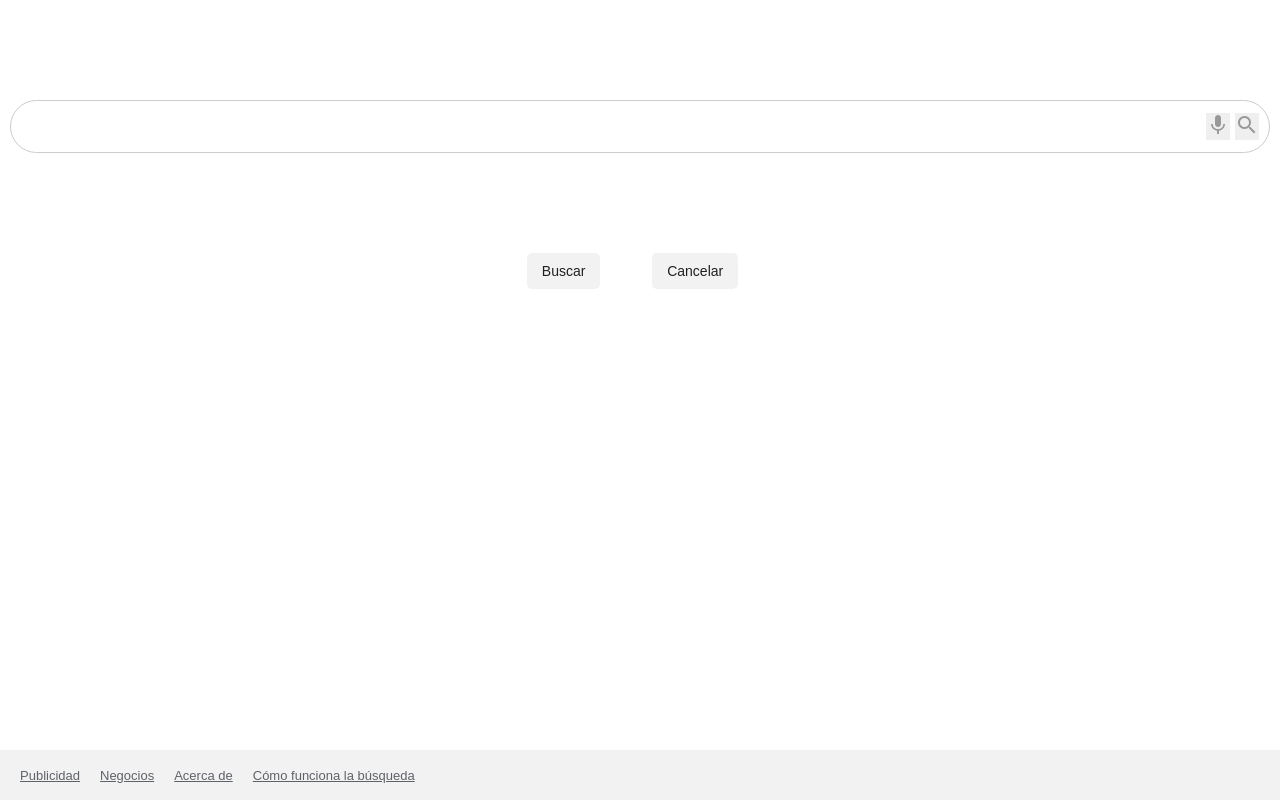
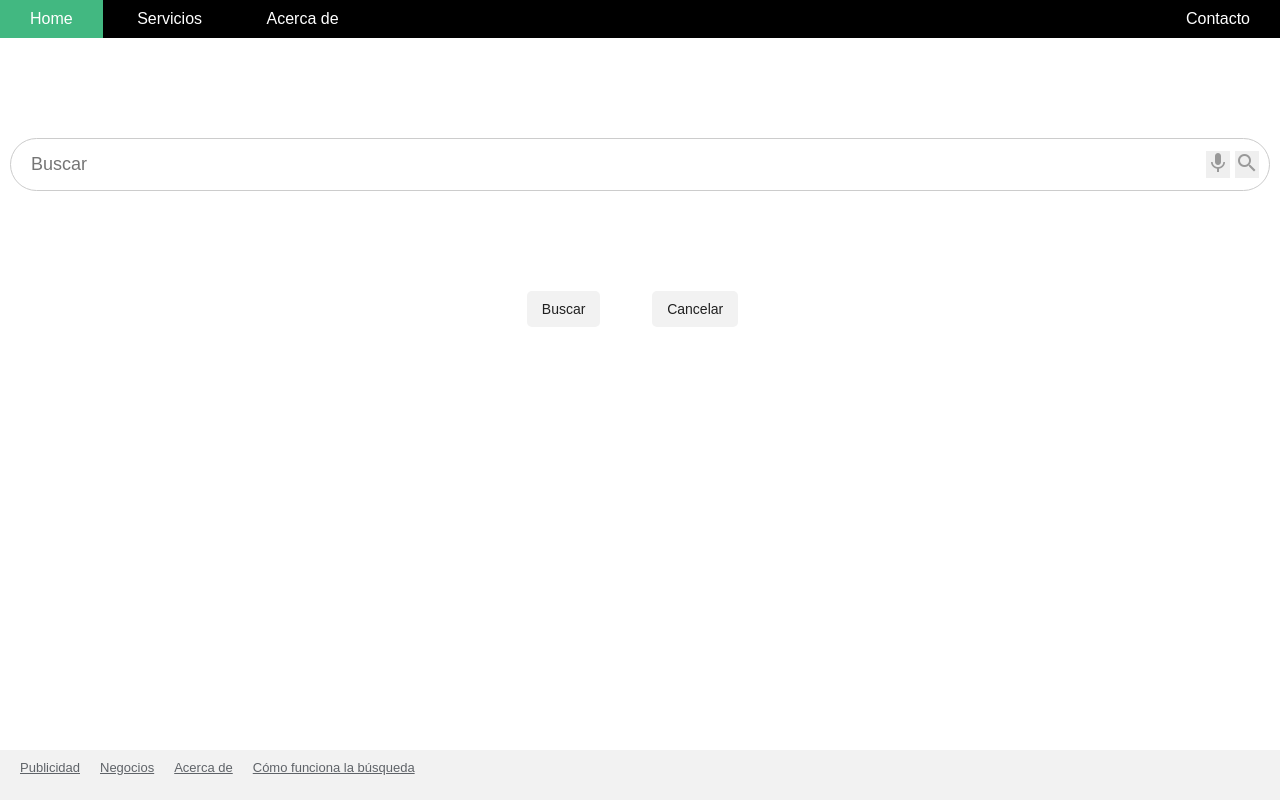
Before and after one commit to daferguerrero/practica-css-grid-barra-busqueda, a plain HTML site: page index.html in a window 1280 px wide. Drawn offline with Linux system fonts and the light colour scheme.

Commit message:
Agregando menu navegacion

```diff
--- a/index.html
+++ b/index.html
@@ -10,8 +10,17 @@
 
 </head>
 <body>
+  <nav>
+    <ul>
+      <li><a href="#">Home</a></li>
+      <li><a href="#">Servicios</a></li>
+      <li><a href="#">Acerca de</a></li>
+      <li class="item-r"><a href="#">Contacto</a></li>
+    </ul>
+  </nav>
+
   <section class="search-bar">
-    <input type="text">
+    <input type="text" placeholder="Buscar">
     <div class="actions">
       <button><span class="material-icons">mic</span></button>
       <button><span class="material-icons">search</span></button>
--- a/style.css
+++ b/style.css
@@ -32,6 +32,34 @@
 
 body {
   font-family: sans-serif;
+}
+
+nav {
+  background-color: #000;
+}
+
+nav ul {
+  list-style: none;
+}
+
+nav ul li {
+  display: inline-block;
+}
+
+nav ul li a {
+  color: #fff;
+  /* padding: 10px; */
+  padding: 10px 30px;
+  text-decoration: none;
+  display: block;
+}
+
+nav ul li a:hover {
+  background-color: #42B881;
+}
+
+nav ul li.item-r {
+  float: right;
 }
 
 .search-bar {
@@ -113,11 +141,6 @@ footer {
   position: absolute;
   bottom: 0;
 
-  /* Display grid da posicion al contenido del footer */
-  display: grid;
-  /* Display geberar genera una cuadricula */
-  grid-template-columns: 1fr;
-
   align-items: center;
   font-size: 13px;
   background-color: #f2f2f2;
@@ -135,3 +158,13 @@ footer ul li a {
   margin: 10px;
   color: #5f6368;
 }
+
+@media screen and (max-width: 500px) {
+  nav ul li a {
+      padding: 5px 10px;
+    }
+
+    footer {
+      font-size: 10px;
+    }
+}
```
